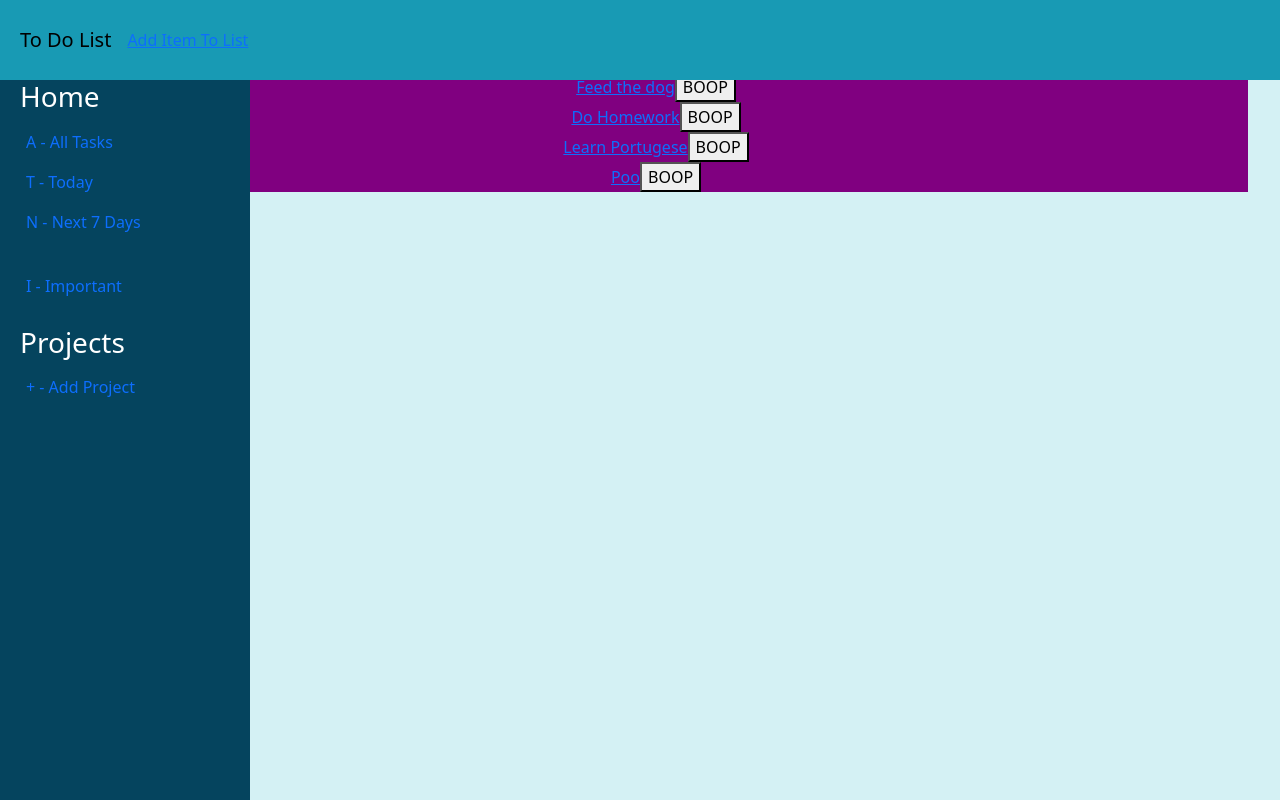
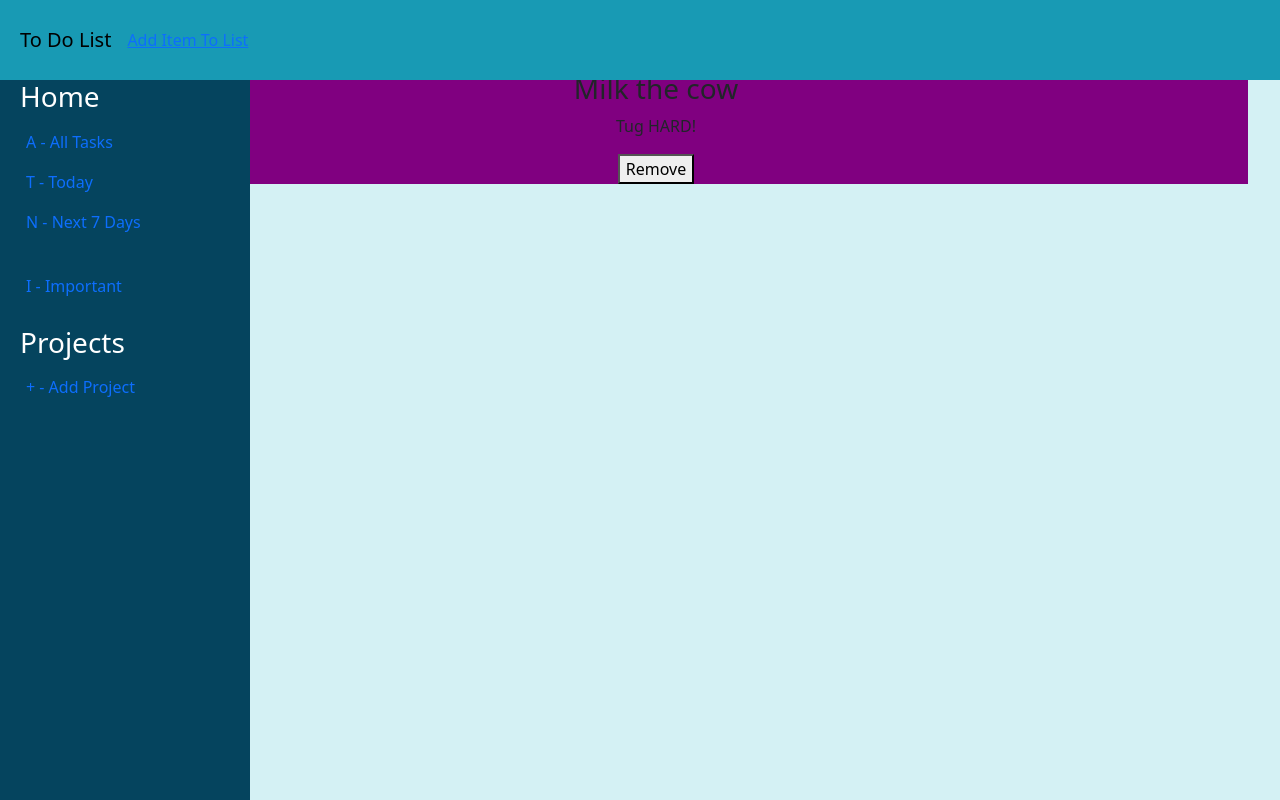
Before and after one commit to BenPhillips-21/to-do, a React (Vite) app: page / in a window 1280 px wide. Built offline with nearby package versions, Linux system fonts and the light colour scheme.

Commit message:
changed to do list from an array of strings to an array of objects

```diff
--- a/package.json
+++ b/package.json
@@ -11,6 +11,7 @@
   },
   "dependencies": {
     "bootstrap": "^5.3.2",
+    "date-fns": "^2.30.0",
     "react": "^18.2.0",
     "react-dom": "^18.2.0",
     "react-icons": "^4.11.0",
--- a/src/App.jsx
+++ b/src/App.jsx
@@ -7,42 +7,43 @@ import AddTodo from "./components/AddToDo.jsx"
 import ShowItem from "./components/ShowItem.jsx"
 import './App.css'
 
-const seedList = [
-  { content: "Feed the dog"},
-  { content: "Do Homework"},
-  { content: "Learn Portugese"},
-  { content: "Poo"}
-]
 
 const App = () => {
   let nav = useNavigate()
-  const [list, setList] = useState(seedList)
+//   const [list, setList] = useState(seedList)
 
-function add(content) {
-  const id = list.length
-  const newItem = { content }
-  setList([...list, newItem])
-  nav(`/item/${id}`)
-}
+const [task, setTask] = useState([{
+  id: 1,
+  title: 'Milk the cow',
+  description: 'Tug HARD!'
+}])
 
-const removeItem = (indexToRemove) => {
-  const updatedList = list.filter((item, index) => index !== indexToRemove);
-  setList(updatedList);
+// function add(content) {
+//   const id = list.length
+//   const newItem = { content }
+//   setList([...list, newItem])
+//   nav(`/item/${id}`)
+// }
+
+const removeTask = (taskId) => {
+  const updatedTasks = task.filter((task) => task.id !== taskId);
+  setTask(updatedTasks);
 };
 
-function ShowItemWrapper() {
-  const { id } = useParams()
-  return <ShowItem list={list[id]} />
-}
+// function ShowItemWrapper() {
+//   const { id } = useParams()
+//   return <ShowItem list={list[id]} />
+// }
 
   return ( <>
   <SideBar />
       <NavBar />
       <Routes>
-        <Route path="/" element={<TodoList list={list} removeItem={removeItem}/>} />
-        <Route path="/add" element={<AddTodo add={add} />} />
+        <Route path="/" element={<TodoList taskList={task} removeTask={removeTask}/>} />
+        {/* <Route path="/add" element={<AddTodo add={add} />} /> */}
+
         <Route path="/item">
-          <Route path=":id" element={<ShowItemWrapper/> } />
+          {/* <Route path=":id" element={<ShowItemWrapper/> } /> */}
         </Route>
         <Route path='*' element={<h3>Error 404 - Page not found</h3>}/>
       </Routes>
--- a/src/components/ToDoList.jsx
+++ b/src/components/ToDoList.jsx
@@ -1,14 +1,16 @@
 import React from 'react'
 import { Link } from 'react-router-dom';
 
-const ToDoList = ({ list, removeItem }) => {
+const ToDoList = ({ taskList, removeTask }) => {
+  console.log(taskList)
   return (<>
     <div className="list-container">
     <ul>
-    {list.map ((list, index) => (
-        <li key={index}>
-            <Link to={`/item/${index}`}>{list.content}</Link>
-            <button id={index} onClick={() => removeItem(index)}>BOOP</button>
+    {taskList.map ((taskList) => (
+        <li key={taskList.id}>
+            <h3 >{taskList.title}</h3>
+            <p>{taskList.description}</p>
+            <button onClick={() => removeTask(taskList.id)}>Remove</button>
         </li>
     ))}
     </ul>
@@ -18,3 +20,5 @@ const ToDoList = ({ list, removeItem }) => {
 }
 
 export default ToDoList
+
+ {/* <Link to={`/item/${id}`}>{taskList.title}</Link> */}
```
Also changed, not shown: 1 other file (tests, documents, lock files or other folders).
